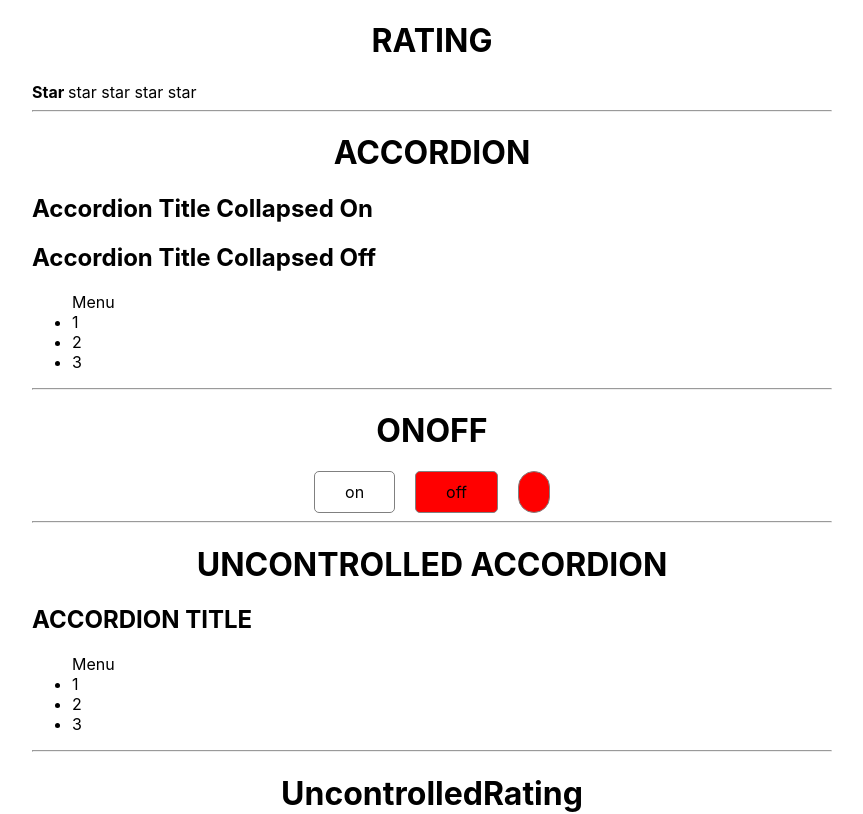
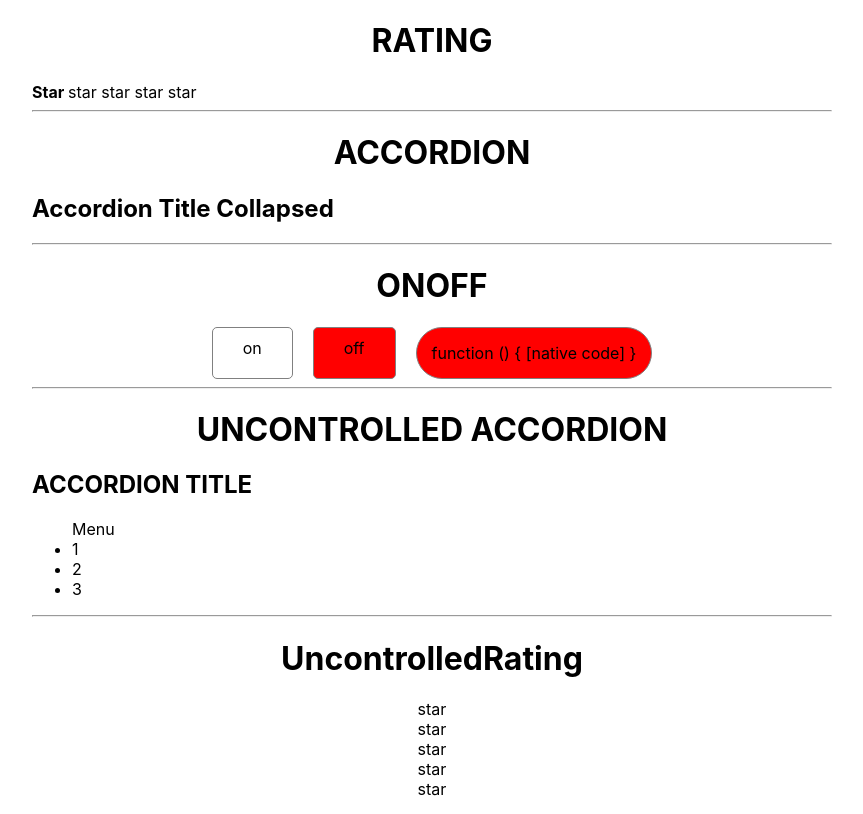
Before and after one commit to ArturLimaiko/it-kamasutra-examples-, a React (Create React App) app: page / in a window 1280 px wide. Shown: the top 814 px of the page, without its empty margins (208-1071 px from the left). Built offline with nearby package versions, Linux system fonts and the light colour scheme.

Commit message:
переделал Accordion( так же сделал контролируемым)

```diff
--- a/src/Accordion.tsx
+++ b/src/Accordion.tsx
@@ -3,23 +3,25 @@ import React from "react";
 type AccordionType = {
     titleValue: string;
     collapsed: boolean;
+    onChange: () => void
 }
 
-export function Accordion({titleValue, collapsed}: AccordionType) {
+export function Accordion({titleValue, collapsed,onChange}: AccordionType) {
     return (
-        <div> <AccordionTitle title={titleValue}/>
-            { !collapsed && <div> <AccordionBody/></div>}
+        <div><AccordionTitle title={titleValue} onChange={onChange}/>
+            {!collapsed && <div><AccordionBody/></div>}
         </div>
     )
 }
 
 type AccordionTitleType = {
     title: string
+    onChange: () => void
 }
 
-function AccordionTitle({title}: AccordionTitleType) {
+function AccordionTitle({title,onChange}: AccordionTitleType) {
     return (
-        <h2>{title}</h2>
+        <h2 style={{cursor: 'pointer'}} onClick={onChange}>{title}</h2>
     )
 }
 
--- a/src/App.tsx
+++ b/src/App.tsx
@@ -8,16 +8,17 @@ import './App.css';
 
 function App() {
 
-    let [ratingValue,setRatingValue] = useState<RatingValueType>(1)
-
+    let [ratingValue, setRatingValue] = useState<RatingValueType>(1)
+    let [accordionCollapsed, setAccordionCollapsed] = useState<boolean>(true)
     return (
         <div className="App">
             <AppTitle title='RATING'/>
             <Rating value={ratingValue} onClick={setRatingValue}/>
             <hr/>
             <AppTitle title='ACCORDION'/>
-            <Accordion titleValue='Accordion Title Collapsed On' collapsed={true}/>
-            <Accordion titleValue='Accordion Title Collapsed Off' collapsed={false}/>
+            <Accordion titleValue='Accordion Title Collapsed'
+                       collapsed={accordionCollapsed}
+                       onChange={() => {setAccordionCollapsed(!accordionCollapsed)}}/>
             <hr/>
             <AppTitle title='ONOFF'/>
             <OnOff/>
@@ -37,7 +38,7 @@ type AppTitleType = {
 
 function AppTitle({title}: AppTitleType) {
     return (
-        <h1 style={{display: 'flex',justifyContent: 'center'}}>{title}</h1>
+        <h1 style={{display: 'flex', justifyContent: 'center'}}>{title}</h1>
     )
 }
 
--- a/src/OnOff.tsx
+++ b/src/OnOff.tsx
@@ -39,7 +39,7 @@ export const OnOff = () => {
         <div style={wrap}>
             <div style={onStyle} onClick={() => setOn(true)}>on</div>
             <div style={offStyle} onClick={() => setOn(false)}>off</div>
-            <div style={switchButton}></div>
+            <div style={switchButton}>{setOn.toString()}</div>
         </div>
     );
 };
```
